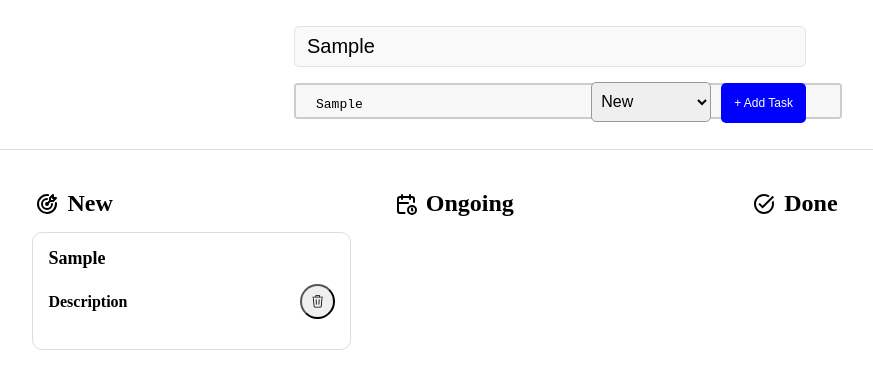
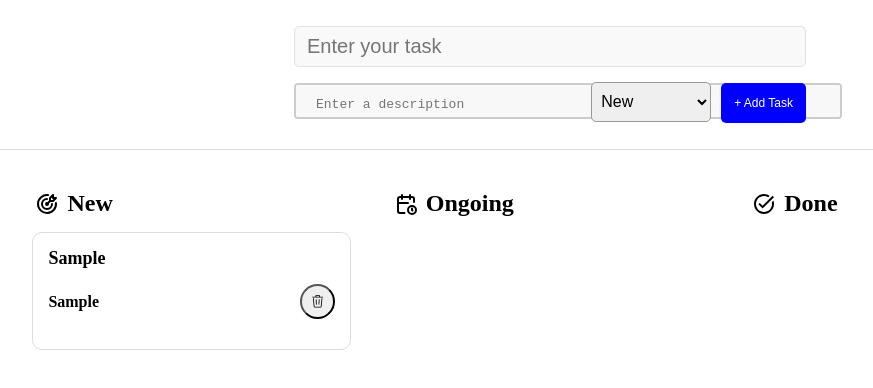
Before and after one commit to ayoncoding404/Todo-List-App, a React (Vite) app: page / in a window 1280 px wide. Both pictures are taken after typing "Sample", "Sample" into the empty fields and a click on the button "+ Add Task". Shown: the top 388 px of the page, without its empty margins (90-963 px from the left). Built offline with nearby package versions, Linux system fonts and the light colour scheme.

Commit message:
local storage with useEffect

```diff
--- a/src/App.jsx
+++ b/src/App.jsx
@@ -1,10 +1,10 @@
+import { useState } from "react";
 import "./App.css";
 import TaskColumn from "./Components/TaskColumn/TaskColumn";
 import TaskForm from "./Components/TaskForm/TaskForm";
 
 import { TbTargetArrow, TbCalendarClock } from "react-icons/tb";
 import { MdTaskAlt } from "react-icons/md";
-import { useState } from "react";
 
 const App = () => {
   const [tasks, setTasks] = useState([]);
@@ -14,9 +14,13 @@ const App = () => {
     setTasks(filteredTasks);
   };
 
+  const handleAddTask = (taskData) => {
+    setTasks([...tasks, taskData]);
+  };
+
   return (
     <div className="app">
-      <TaskForm setTasks={setTasks} />
+      <TaskForm setTasks={handleAddTask} />
       <main className="app_main">
         <TaskColumn
           title="New"
@@ -33,11 +37,11 @@ const App = () => {
           handleDelete={handleDelete}
         />
         <TaskColumn
-        title="Done"
-        icon={MdTaskAlt}
-        tasks={tasks}
-        status="done"
-handleDelete={handleDelete}
+          title="Done"
+          icon={MdTaskAlt}
+          tasks={tasks}
+          status="done"
+          handleDelete={handleDelete}
         />
       </main>
     </div>
--- a/src/Components/TaskCard/TaskCard.jsx
+++ b/src/Components/TaskCard/TaskCard.jsx
@@ -1,15 +1,17 @@
 import styles from './TaskCard.module.css'
 import { GoTrash } from "react-icons/go";
 
-const TaskCard = ({title, handleDelete, index}) => {
+const TaskCard = ({title, description, handleDelete, index}) => {
   return (
     <article className={styles.task_card}>
         <p className={styles.task_text}>
              {title}
         </p>
         <div className={styles.task_card_bottom}>
-              <div className={styles.task_description}>Description</div>
-              <button onClick={()=>handleDelete(index)} className={styles.task_delete}><GoTrash /></button>
+              <div className={styles.task_description}>{description}</div>
+              <button onClick={()=>handleDelete(index)} className={styles.task_delete}>
+              <GoTrash />
+              </button>
         </div>
     </article>
   )
--- a/src/Components/TaskColumn/TaskColumn.jsx
+++ b/src/Components/TaskColumn/TaskColumn.jsx
@@ -1,6 +1,3 @@
-import { TbTargetArrow, TbCalendarClock } from "react-icons/tb";
-import { MdTaskAlt } from "react-icons/md";
-
 import styles from "./TaskColumn.module.css";
 import TaskCard from "../TaskCard/TaskCard";
 
@@ -16,6 +13,7 @@ const TaskColumn = ({ title, icon: Icon, tasks, status, handleDelete }) => {
             <TaskCard
               key={index}
               title={task.task}
+              description={task.description}
               handleDelete={handleDelete}
               index={index}
             />
--- a/src/Components/TaskForm/TaskForm.jsx
+++ b/src/Components/TaskForm/TaskForm.jsx
@@ -4,25 +4,25 @@ import styles from "./TaskForm.module.css";
 const TaskForm = ({ setTasks }) => {
   const [taskData, setTaskData] = useState({
     task: "",
+    description: "",
     status: "todo",
   });
 
   const handleChange = (e) => {
     const { name, value } = e.target;
-
-    setTaskData((prev) => {
-      return {
-        ...prev,
-        [name]: value,
-      };
-    });
-
+    setTaskData((prev) => ({
+      ...prev,
+      [name]: value,
+    }));
   };
 
   const handleSubmit = (e) => {
     e.preventDefault();
-    setTasks((prev) => {
-      return [...prev, taskData];
+    setTasks(taskData);
+    setTaskData({
+      task: "",
+      description: "",
+      status: "todo",
     });
   };
 
@@ -40,9 +40,11 @@ const TaskForm = ({ setTasks }) => {
         <div className={styles.task_form_bottom}>
           <div>
             <textarea
-              type="text"
+              name="description"
+              value={taskData.description}
               className={styles.task_description}
               placeholder="Enter a description"
+              onChange={handleChange}
             />
           </div>
           <div>
```
Lines whose indentation alone changed are shown as unchanged.
